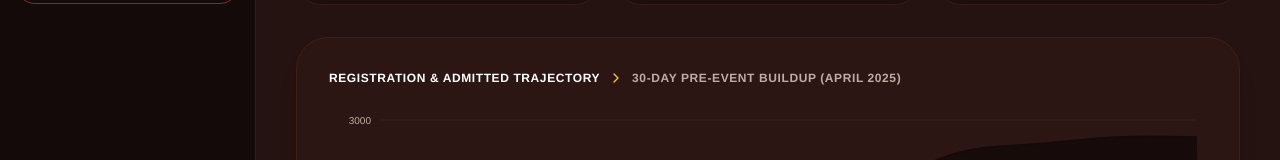
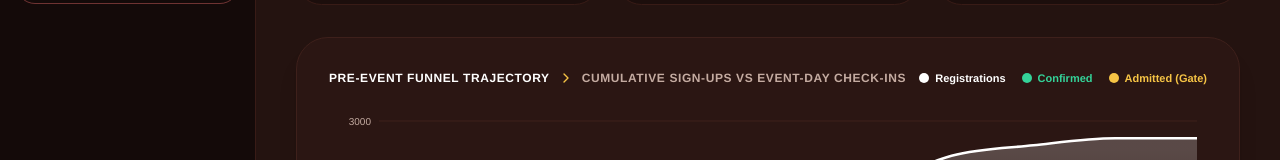
Before and after one commit to RudraGupta-6071/risa-growth-dashboard, a React (Vite) app: page / in a window 1280 px wide. Shown: the part 457-617 px from the top of the page. Built offline with nearby package versions, Linux system fonts and the light colour scheme; no server answers; the database is empty.

Commit message:
Fix DashboardTab chart spline overshoot and add clear series legend

```diff
--- a/src/tabs/DashboardTab.tsx
+++ b/src/tabs/DashboardTab.tsx
@@ -185,25 +185,42 @@ export const DashboardTab: React.FC<DashboardTabProps> = ({
 
       {/* SECTION 2: Central Wave Chart (Rounded-3xl container) */}
       <div className="bg-[#2B1613] border border-[#3E201B] p-6 lg:p-8 rounded-3xl shadow-xl">
-        {/* Section Header with arrow */}
-        <div className="flex items-center gap-2 mb-6 text-xs font-black tracking-wider text-[#FFFFFF] uppercase">
-          <span>REGISTRATION & ADMITTED TRAJECTORY</span>
-          <ChevronRight className="w-4 h-4 text-[#F6C445]" />
-          <span className="text-[#C4ABA1]">30-DAY PRE-EVENT BUILDUP (APRIL 2025)</span>
+        {/* Section Header with Legend */}
+        <div className="flex flex-col sm:flex-row sm:items-center justify-between gap-3 mb-6">
+          <div className="flex items-center gap-2 text-xs font-black tracking-wider text-[#FFFFFF] uppercase">
+            <span>PRE-EVENT FUNNEL TRAJECTORY</span>
+            <ChevronRight className="w-4 h-4 text-[#F6C445]" />
+            <span className="text-[#C4ABA1]">CUMULATIVE SIGN-UPS VS EVENT-DAY CHECK-INS</span>
+          </div>
+          <div className="flex items-center gap-4 text-[11px] font-bold">
+            <span className="flex items-center gap-1.5 text-[#FFFFFF]">
+              <span className="w-2.5 h-2.5 rounded-full bg-[#FFFFFF]" /> Registrations
+            </span>
+            <span className="flex items-center gap-1.5 text-[#34D399]">
+              <span className="w-2.5 h-2.5 rounded-full bg-[#34D399]" /> Confirmed
+            </span>
+            <span className="flex items-center gap-1.5 text-[#F6C445]">
+              <span className="w-2.5 h-2.5 rounded-full bg-[#F6C445]" /> Admitted (Gate)
+            </span>
+          </div>
         </div>
 
-        {/* Smooth Wave Area Chart */}
+        {/* Monotone Area Chart (never overshoots below 0) */}
         <div className="h-[300px] w-full">
           <ResponsiveContainer width="100%" height="100%">
             <AreaChart data={dailyMetrics} margin={{ top: 10, right: 10, left: -10, bottom: 0 }}>
               <defs>
+                <linearGradient id="regWave" x1="0" y1="0" x2="0" y2="1">
+                  <stop offset="5%" stopColor="#FFFFFF" stopOpacity={0.22} />
+                  <stop offset="95%" stopColor="#FFFFFF" stopOpacity={0.0} />
+                </linearGradient>
+                <linearGradient id="confWave" x1="0" y1="0" x2="0" y2="1">
+                  <stop offset="5%" stopColor="#34D399" stopOpacity={0.28} />
+                  <stop offset="95%" stopColor="#34D399" stopOpacity={0.0} />
+                </linearGradient>
                 <linearGradient id="yellowWave" x1="0" y1="0" x2="0" y2="1">
                   <stop offset="5%" stopColor="#F6C445" stopOpacity={0.85} />
                   <stop offset="95%" stopColor="#F6C445" stopOpacity={0.05} />
-                </linearGradient>
-                <linearGradient id="darkWave" x1="0" y1="0" x2="0" y2="1">
-                  <stop offset="5%" stopColor="#140A09" stopOpacity={0.9} />
-                  <stop offset="95%" stopColor="#140A09" stopOpacity={0.3} />
                 </linearGradient>
               </defs>
               <CartesianGrid stroke="#3E201B" strokeDasharray="0" vertical={false} />
@@ -219,6 +236,7 @@ export const DashboardTab: React.FC<DashboardTabProps> = ({
                 fontSize={10}
                 tickLine={false}
                 axisLine={false}
+                domain={[0, 3000]}
                 ticks={[0, 500, 1000, 1500, 2000, 2500, 3000]}
               />
               <Tooltip
@@ -231,18 +249,28 @@ export const DashboardTab: React.FC<DashboardTabProps> = ({
                 }}
               />
               <Area
-                type="natural"
+                type="monotone"
                 dataKey="registrations"
-                name="Registrations"
-                stroke="#140A09"
-                strokeWidth={2}
+                name="Cumulative Registrations"
+                stroke="#FFFFFF"
+                strokeWidth={2.5}
                 fillOpacity={1}
-                fill="url(#darkWave)"
+                fill="url(#regWave)"
               />
               <Area
-                type="natural"
+                type="monotone"
+                dataKey="confirmed"
+                name="Cumulative Confirmed"
+                stroke="#34D399"
+                strokeWidth={2}
+                strokeDasharray="4 4"
+                fillOpacity={1}
+                fill="url(#confWave)"
+              />
+              <Area
+                type="monotone"
                 dataKey="admitted"
-                name="Admitted"
+                name="Event-Day Admitted"
                 stroke="#F6C445"
                 strokeWidth={3}
                 fillOpacity={1}
```
